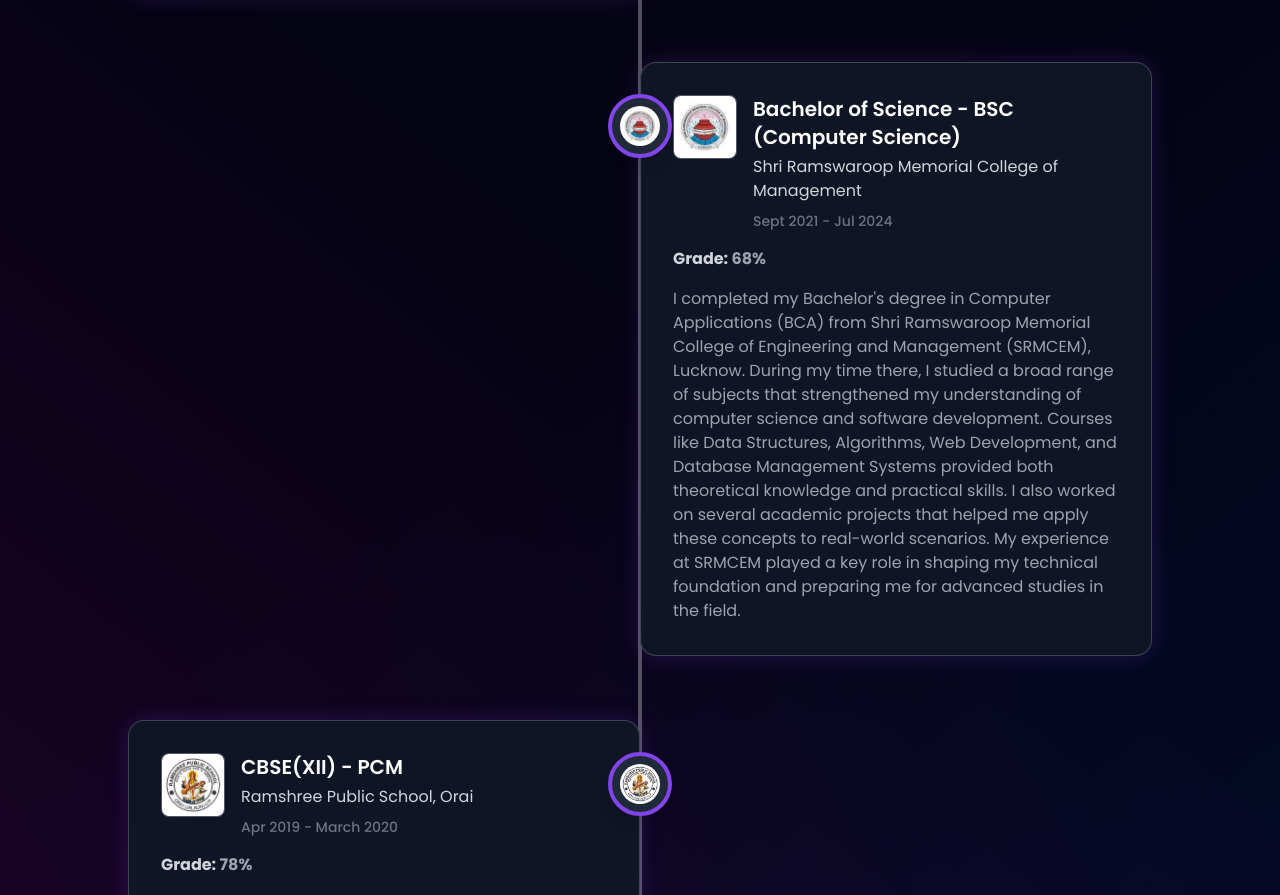
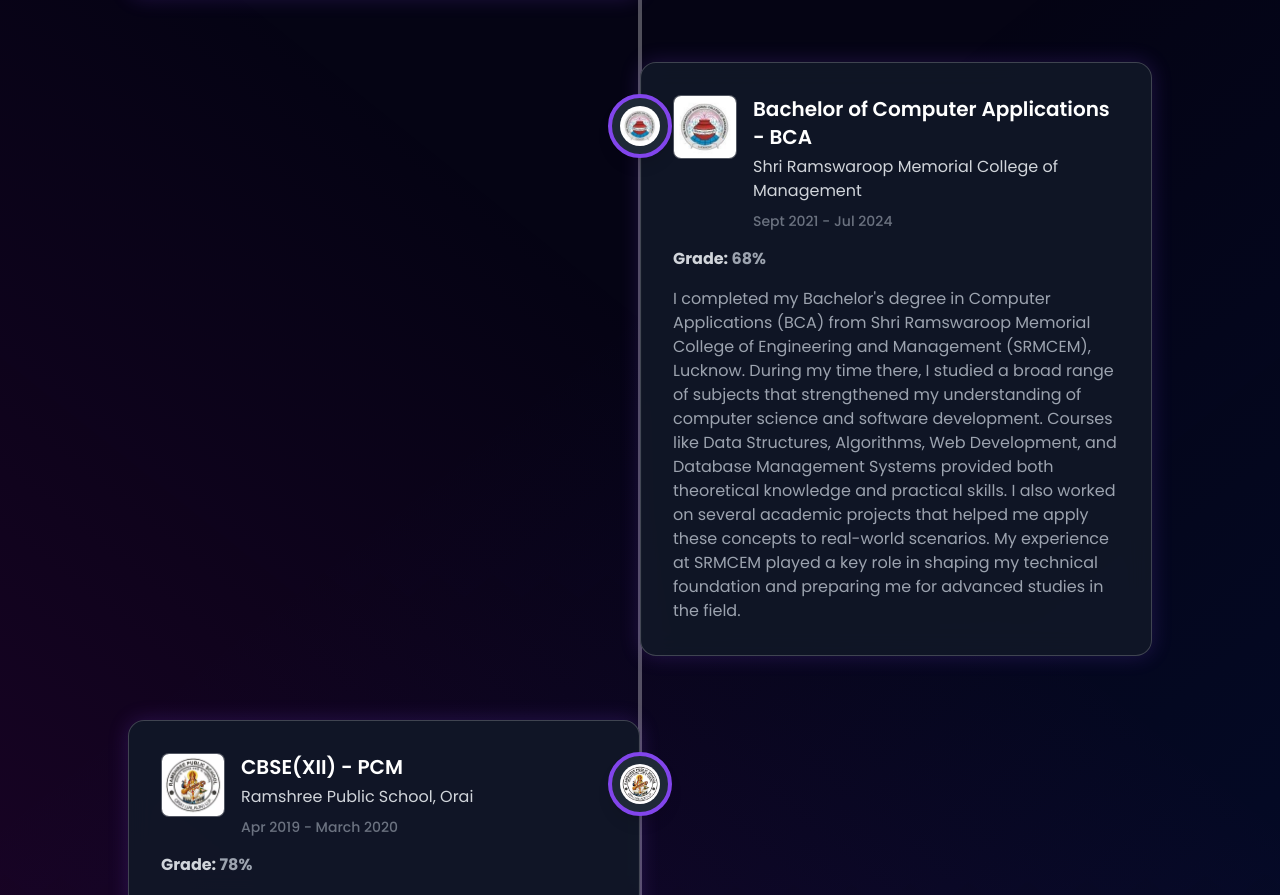
Before and after one commit to shreyashtripathi18/ReactPortfolio, a React (Vite) app: page / in a window 1280 px wide. Shown: the part 6512-7407 px from the top of the page. Built offline with nearby package versions, Linux system fonts and the light colour scheme.

Commit message:
education changes

```diff
--- a/src/constants.js
+++ b/src/constants.js
@@ -217,7 +217,7 @@
     date: "Sept 2021 - Jul 2024",
     grade: "68%",
     desc: "I completed my Bachelor's degree in Computer Applications (BCA) from Shri Ramswaroop Memorial College of Engineering and Management (SRMCEM), Lucknow. During my time there, I studied a broad range of subjects that strengthened my understanding of computer science and software development. Courses like Data Structures, Algorithms, Web Development, and Database Management Systems provided both theoretical knowledge and practical skills. I also worked on several academic projects that helped me apply these concepts to real-world scenarios. My experience at SRMCEM played a key role in shaping my technical foundation and preparing me for advanced studies in the field.",
-    degree: "Bachelor of Science - BSC (Computer Science)",
+    degree: "Bachelor of Computer Applications - BCA",
   },
   {
     id: 2,
```
